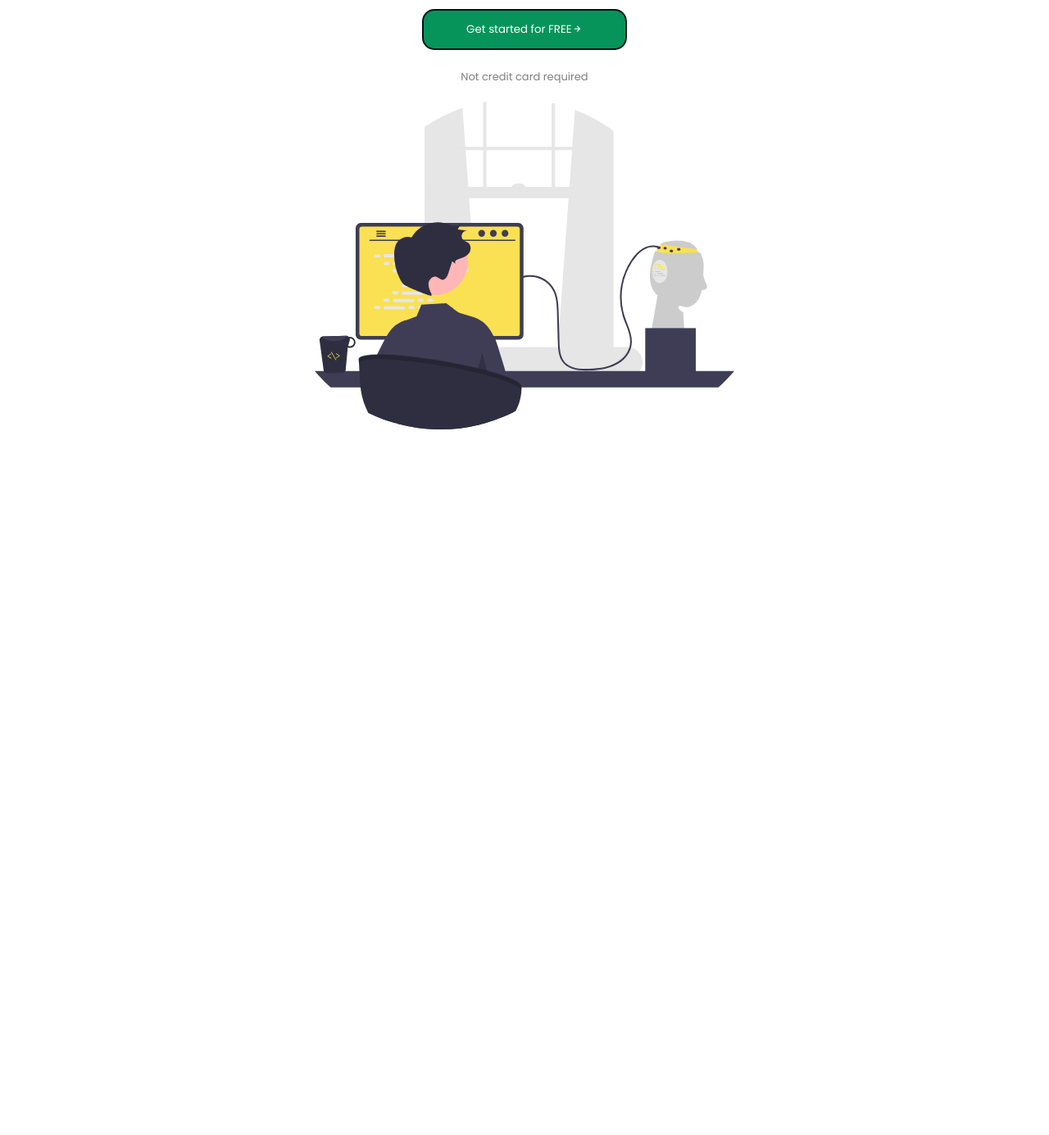
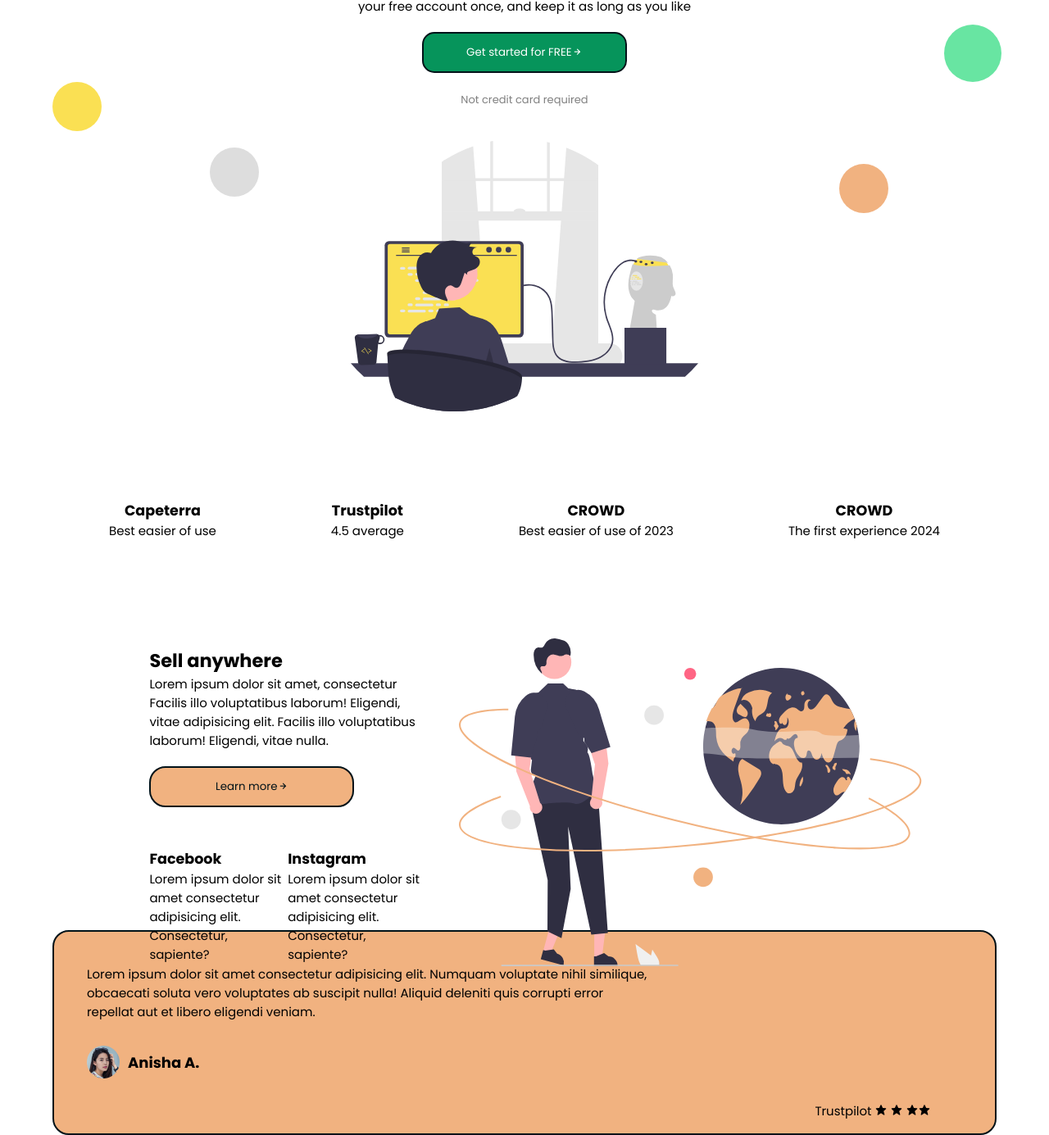
Before and after one commit to Anfani2069/Landing-page-projet, a website built with Vite: page index.html in a window 1280 px wide. Shown: the part 300-1685 px from the top of the page at 82% size. Before the commit the page ends 824 px from the top, so only its background shows below. Built offline with nearby package versions, Linux system fonts and the light colour scheme.

Commit message:
Rajout des sections sell et note

```diff
--- a/index.html
+++ b/index.html
@@ -1,5 +1,6 @@
 <!doctype html>
 <html lang="en">
+
 <head>
   <meta charset="UTF-8" />
   <link rel="icon" type="image/svg+xml" href="/vite.svg" />
@@ -8,14 +9,15 @@
   <meta name="viewport" content="width=device-width, initial-scale=1.0" />
   <title>Landing Page project</title>
 </head>
+
 <body>
   <header class="header">
     <div class="logo">
       <a href="#"><img src="img/logo.svg" alt="logo de shiwe"></a>
       <ul>
-          <li>Sell</li>
-          <li>Market</li>
-          <li>Manage</li>
+        <li><a href="#">Sell</a></li>
+        <li><a href="#">Market</a></li>
+        <li><a href="#">Manage</a></li>
       </ul>
     </div>
 
@@ -35,13 +37,80 @@
   <section class="home">
 
     <h1>Start selling online for free</h1>
-              <p>W're putting free trials on trial. with this, you get free forever. Set up <br> your free account once, and keep it as long as you like</p>
+    <p>W're putting free trials on trial. with this, you get free forever. Set up <br> your free account once, and keep
+      it as long as you like</p>
 
     <button class="home-btn">Get started for FREE<i class='bx bx-right-arrow-alt'></i></button>
     <p><a href="#">Not credit card required</a></p>
     <img src="img/home-image.svg" alt="image d'accueil">
+    <div class="circle0"></div>
+    <div class="circle1"></div>
+    <div class="circle2"></div>
+    <div class="circle3"></div>
+    <div class="circle4"></div>
+  </section>
+
+  <section class="score">
+    <div>
+      <h3>Capeterra</h3>
+      <p>Best easier of use</p>
+    </div>
+
+    <div>
+      <h3>Trustpilot</h3>
+      <p>4.5 average</p>
+    </div>
+
+    <div>
+      <h3>CROWD</h3>
+      <p>Best easier of use of 2023</p>
+    </div>
+
+    <div>
+      <h3>CROWD</h3>
+      <p>The first experience 2024</p>
+    </div>
+
+  </section>
+  <section class="selling">
+    <div class="selling-text">
+      <div>
+        <h1>Sell anywhere</h1>
+        <p>Lorem ipsum dolor sit amet, consectetur  Facilis illo voluptatibus laborum! Eligendi, vitae adipisicing elit. Facilis illo voluptatibus laborum! Eligendi, vitae
+          nulla.</p>
+      </div>
+      <button>Learn more <i class='bx bx-right-arrow-alt'></i></button>
+
+      <div class="social-media">
+        <div>
+          <h3>Facebook</h3>
+          <p>Lorem ipsum dolor sit amet consectetur adipisicing elit. Consectetur, sapiente?</p>
+        </div>
+
+        <div>
+          <h3>Instagram</h3>
+          <p>Lorem ipsum dolor sit amet consectetur adipisicing elit. Consectetur, sapiente?</p>
+        </div>
+        </div>
+    </div>
+    <div>
+      <img src="img/image rose.svg" alt="">
+    </div>
+
+  </section>
+
+  <section class="comment-one">
+    <p>Lorem ipsum dolor sit amet consectetur adipisicing elit. Numquam voluptate nihil similique, <br> obcaecati soluta vero voluptates ab suscipit nulla! Aliquid deleniti quis corrupti error <br>repellat aut et libero eligendi veniam.</p>
+    <div class="profil">
+      <img src="img/avatar-anisha.png" alt="">
+      <p><strong>Anisha A.</strong></p>
+    </div>
+
+    <P class="note-star">Trustpilot <i class='bx bxs-star'></i> <i class='bx bxs-star'></i> <i class='bx bxs-star'></i><i class='bx bxs-star'></i></P>
+
   </section>
 
   <script type="module" src="/main.js"></script>
 </body>
+
 </html>
--- a/style.css
+++ b/style.css
@@ -33,14 +33,20 @@ html{
 }
 
 .header{
+  position: fixed;
   display: flex;
+  background: transparent;;
+  border-radius: 5px;
   justify-content: space-between;
   align-items: center;
   top: 0;
   left: 0;
   width: 100%;
   padding: 2rem 5rem;
+  border-bottom: 1px solid var(--text-color);
+  height: 50px;
 }
+
 
 .logo{
   display: flex;
@@ -59,6 +65,10 @@ html{
   display: flex;
   align-items: center;
   gap: 20px;
+}
+
+.logo ul a{
+  color: var(--text-color);
 }
 
 nav ul{
@@ -93,12 +103,13 @@ nav ul a{
 
 .home{
   position: relative;
-  top: 50px;
+  top: 80px;
   display: flex;
   justify-content: center;
   flex-direction: column;
   align-items: center;
   gap: 20px;
+  height: 100vh;
 }
 
 .home h1{
@@ -115,7 +126,9 @@ nav ul a{
 }
 
 .home img{
-  height: 400px;
+  position: relative;
+  top: 20px;
+  height: 330px;
 }
 
 .home-btn{
@@ -130,3 +143,155 @@ nav ul a{
   border: 2px solid var(--text-color);
   border-radius: 15px;
 }
+
+.circle0{
+  height: 40px;
+  width: 40px;
+  border-radius: 50%;
+  background-color: var(--green-1-color);
+  position: absolute;
+  top: 10%;
+  left: 5%;
+  z-index: 0;
+}
+
+.circle1{
+  height: 60px;
+  width: 60px;
+  border-radius: 50%;
+  background-color: var(--yellow-color);
+  position: absolute;
+  top: 40%;
+  left: 5%;
+  z-index: 0;
+}
+
+.circle2{
+  height: 60px;
+  width: 60px;
+  border-radius: 50%;
+  background-color: var(--other-color);
+  position: absolute;
+  bottom: 40%;
+  left: 80%;
+  z-index: 0;
+}
+
+.circle3{
+  height: 70px;
+  width: 70px;
+  border-radius: 50%;
+  background-color: var(--green-1-color);
+  position: absolute;
+  bottom: 60%;
+  left: 90%;
+  z-index: 0;
+}
+
+.circle4{
+  height: 60px;
+  width: 60px;
+  border-radius: 50%;
+  background-color: rgb(221, 221, 221);
+  position: absolute;
+  top: 50%;
+  left: 20%;
+  z-index: 0;
+}
+
+.score{
+  top: 100px;
+  position: relative;
+  display: flex;
+  flex-direction: row;
+  justify-content: center;
+  align-items: center;
+  gap: 140px;
+  padding: 10px;
+}
+
+.score h3{
+    text-align: center;
+}
+
+.selling{
+  position: relative;
+  display: flex;
+  justify-content: space-between;
+  gap: 40px;
+  top: 180px;
+  padding: 2rem 8rem;;
+}
+
+.selling img{
+  height: 400px;
+}
+
+.selling-text{
+  position: relative;
+  padding-left: 6%;
+  top: 10px;
+  display: flex;
+  flex-direction: column;
+  gap: 20px;
+}
+
+.selling-text button{
+  background-color: var(--other-color);
+  color: var(--text-color);
+  width: 250px;
+  height: 50px;
+  display: flex;
+  justify-content: center;
+  align-items: center;
+  padding: 10px;
+  border: 2px solid var(--text-color);
+  border-radius: 20px;
+}
+
+.social-media{
+  position: relative;
+  top: 30px;
+  display: flex;
+  flex-direction: row;
+  justify-content: space-between;
+}
+
+.comment-one{
+  position: relative;
+  top: 100px;
+  left: 5%;
+  width: 90%;
+  height: 250px;
+  border: 2px solid var(--text-color);
+  background-color: var(--other-color);
+  padding: 40px;
+  border: 2px solid var(--text-color);
+  border-radius: 20px;
+  z-index: -1;
+}
+
+.profil{
+  position: relative;
+  top: 30px;
+  display: flex;
+  flex-direction: row;
+  justify-content:start;
+  align-items: center;
+  gap: 10px;
+}
+
+.profil img{
+  height: 40px;
+}
+
+.profil p{
+  font-size: 18px;
+}
+
+.note-star{
+  position: absolute;
+  margin: 10px;
+  top: 80%;
+  left: 80%;
+}
```
Also changed, not shown: img/avatar-ali.png (added), img/avatar-anisha.png (added), img/avatar-richard.png (added), img/avatar-shanai.png (added), img/image green.svg (added), img/image rose.svg (added). Lines whose indentation alone changed are shown as unchanged.
